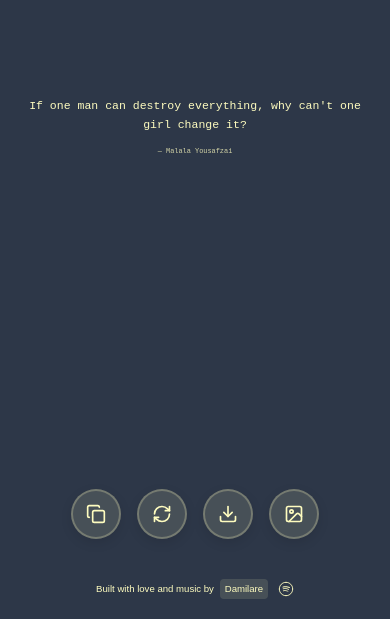
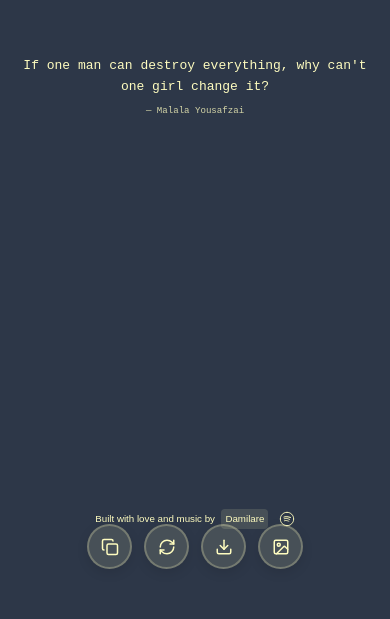
Before and after one commit to damilareoo/quotes-generator, a Next.js app: page / in a window 390 px wide. Shown: the part 225-844 px from the top of the page. Built offline with nearby package versions, Linux system fonts and the light colour scheme; no server answers; a web font is replaced by a local one.

Commit message:
feat: enhance mobile responsiveness for Inspiration Canvas
Improve viewport visibility and text readability on mobile devices.

Co-authored-by: Damilare Osofisan <161754462+damilareoo@users.noreply.github.com>

```diff
--- a/app/globals.css
+++ b/app/globals.css
@@ -9,6 +9,8 @@ body {
   height: 100%;
   width: 100%;
   overflow: hidden;
+  /* Set base font size for better mobile readability */
+  font-size: 16px;
 }
 
 * {
@@ -16,6 +18,13 @@ body {
   margin: 0;
   padding: 0;
   border: none;
+}
+
+/* Responsive font sizing */
+@media (max-width: 768px) {
+  html {
+    font-size: 15px;
+  }
 }
 
 @media (max-width: 640px) {
@@ -26,6 +35,12 @@ body {
 
 @media (max-width: 480px) {
   html {
+    font-size: 13px;
+  }
+}
+
+@media (max-width: 360px) {
+  html {
     font-size: 12px;
   }
 }
@@ -33,6 +48,11 @@ body {
 body {
   font-family: Arial, Helvetica, sans-serif;
   overflow: hidden;
+  /* Prevent text size adjustment after orientation changes in iOS */
+  -webkit-text-size-adjust: 100%;
+  /* Improve text rendering */
+  -webkit-font-smoothing: antialiased;
+  -moz-osx-font-smoothing: grayscale;
 }
 
 /* Hide scrollbars but allow scrolling if needed */
@@ -51,6 +71,21 @@ canvas {
   margin: 0;
   padding: 0;
   border: none;
+}
+
+/* Ensure buttons have proper touch targets */
+button {
+  touch-action: manipulation;
+}
+
+/* Prevent text selection for better mobile experience */
+.no-select {
+  -webkit-touch-callout: none;
+  -webkit-user-select: none;
+  -khtml-user-select: none;
+  -moz-user-select: none;
+  -ms-user-select: none;
+  user-select: none;
 }
 
 @layer utilities {
--- a/app/page.tsx
+++ b/app/page.tsx
@@ -226,25 +226,34 @@ export default function ColorQuotes() {
     // Adjust font size based on screen width
     let responsiveSize = baseFontSize
 
+    // More aggressive scaling for mobile devices
     if (windowSize.width < 768) {
-      responsiveSize = baseFontSize * 0.8
+      responsiveSize = baseFontSize * 0.75
     }
     if (windowSize.width < 480) {
-      responsiveSize = baseFontSize * 0.6
+      responsiveSize = baseFontSize * 0.55
+    }
+    if (windowSize.width < 360) {
+      responsiveSize = baseFontSize * 0.45
     }
 
     // Further reduce for very long quotes
     if (quoteLength > 200) {
-      responsiveSize *= 0.7
+      responsiveSize *= 0.65
     } else if (quoteLength > 100) {
-      responsiveSize *= 0.85
+      responsiveSize *= 0.8
     }
 
-    return `${responsiveSize}rem`
+    // Ensure minimum readable font size (16px equivalent)
+    const minSize = windowSize.width < 360 ? 0.9 : 1
+    return `${Math.max(responsiveSize, minSize)}rem`
   }
 
+  // Determine if we should use a more compact layout for small screens
+  const useCompactLayout = windowSize.width < 480
+
   const containerStyle = {
-    backgroundColor: colorScheme.background, // Single background color
+    backgroundColor: colorScheme.background,
     color: colorScheme.text,
     height: "100vh",
     width: "100vw",
@@ -267,10 +276,11 @@ export default function ColorQuotes() {
     padding: 0,
     position: "relative" as const,
     overflow: "hidden",
-    maxHeight: "calc(100vh - 60px)",
+    // Adjust max height to ensure content fits on mobile
+    maxHeight: useCompactLayout ? "calc(100vh - 120px)" : "calc(100vh - 60px)",
     margin: 0,
     border: "none",
-    background: "none", // No background
+    background: "none",
   }
 
   const quoteContainerStyle = {
@@ -280,11 +290,19 @@ export default function ColorQuotes() {
     justifyContent: layout.position === "center" ? "center" : layout.position === "top" ? "flex-start" : "flex-end",
     maxWidth: windowSize.width > 768 ? "800px" : "100%",
     width: "100%",
-    padding: windowSize.width > 480 ? "2rem" : "1rem",
-    marginBottom: "80px",
+    // Adjust padding for mobile
+    padding: useCompactLayout ? "1rem" : windowSize.width > 480 ? "2rem" : "1.5rem",
+    // Adjust bottom margin to ensure buttons are visible
+    marginBottom: useCompactLayout ? "100px" : "80px",
     border: "none",
     boxShadow: "none",
-    background: "none", // No background
+    background: "none",
+    // Add max-height to ensure content doesn't overflow
+    maxHeight: useCompactLayout ? "calc(100vh - 160px)" : "calc(100vh - 140px)",
+    overflowY: "auto" as const,
+    // Hide scrollbar but allow scrolling
+    scrollbarWidth: "none" as const,
+    msOverflowStyle: "none" as const,
   }
 
   const quoteStyle = {
@@ -295,53 +313,62 @@ export default function ColorQuotes() {
     lineHeight: typography.lineHeight,
     textAlign: layout.alignment as "center" | "left" | "right",
     transition: "all 0.8s ease-in-out",
-    maxHeight: "60vh",
+    // Ensure text doesn't overflow
+    maxHeight: useCompactLayout ? "calc(70vh - 160px)" : "60vh",
     overflow: "hidden",
     textOverflow: "ellipsis" as const,
     wordWrap: "break-word" as const,
     hyphens: "auto" as const,
     border: "none",
     boxShadow: "none",
-    background: "none", // No background
+    background: "none",
+    // Improve readability with minimum line height
+    minHeight: "1em",
   }
 
   const authorStyle = {
     fontFamily: typography.fontFamily,
-    fontSize: `calc(${getResponsiveFontSize()} * 0.6)`,
+    // Ensure author text is readable but proportional to quote text
+    fontSize: `calc(${getResponsiveFontSize()} * 0.7)`,
     fontWeight: "normal",
     opacity: 0.8,
-    marginTop: "1rem",
+    marginTop: useCompactLayout ? "0.5rem" : "1rem",
     textAlign: layout.alignment as "center" | "left" | "right",
     wordWrap: "break-word" as const,
     border: "none",
     boxShadow: "none",
-    background: "none", // No background
+    background: "none",
+    // Ensure minimum readable size
+    minFontSize: useCompactLayout ? "0.8rem" : "1rem",
   }
 
   const footerStyle = {
-    padding: "1rem",
+    padding: useCompactLayout ? "0.5rem" : "1rem",
     width: "100%",
     display: "flex",
     justifyContent: "center",
     alignItems: "center",
     gap: "0.5rem",
-    fontSize: windowSize.width > 480 ? "1rem" : "0.8rem",
+    // Adjust font size for better readability on mobile
+    fontSize: useCompactLayout ? "0.75rem" : windowSize.width > 480 ? "1rem" : "0.8rem",
     fontFamily: "Geist, sans-serif",
     transition: "all 0.8s ease-in-out",
     flexWrap: "wrap" as const,
-    minHeight: "60px",
+    // Reduce minimum height on mobile
+    minHeight: useCompactLayout ? "40px" : "60px",
     position: "relative" as const,
     zIndex: 10,
     border: "none",
     boxShadow: "none",
-    background: "none", // No background
+    background: "none",
     margin: 0,
   }
 
   const linkStyle = {
     color: colorScheme.text,
     backgroundColor: `${colorScheme.text}20`,
-    padding: "0.2rem 0.4rem",
+    // Increase padding for better touch targets
+    padding: useCompactLayout ? "0.2rem 0.3rem" : "0.2rem 0.4rem",
     borderRadius: "4px",
     textDecoration: "none",
     transition: "all 0.3s ease",
@@ -350,11 +377,13 @@ export default function ColorQuotes() {
   // Button container style for grouping buttons
   const buttonContainerStyle = {
     position: "fixed" as const,
-    bottom: "80px",
+    // Adjust position to ensure visibility
+    bottom: useCompactLayout ? "50px" : "80px",
     left: "50%",
     transform: "translateX(-50%)",
     display: "flex",
-    gap: "16px",
+    // Reduce gap on smaller screens
+    gap: useCompactLayout ? "12px" : "16px",
     alignItems: "center",
     justifyContent: "center",
     zIndex: 100,
@@ -365,8 +394,9 @@ export default function ColorQuotes() {
     color: colorScheme.text,
     border: `2px solid ${colorScheme.text}40`,
     borderRadius: "50%",
-    width: windowSize.width > 480 ? "60px" : "50px",
-    height: windowSize.width > 480 ? "60px" : "50px",
+    // Adjust button size for better touch targets on mobile
+    width: useCompactLayout ? "45px" : windowSize.width > 480 ? "60px" : "50px",
+    height: useCompactLayout ? "45px" : windowSize.width > 480 ? "60px" : "50px",
     display: "flex",
     alignItems: "center",
     justifyContent: "center",
@@ -374,6 +404,9 @@ export default function ColorQuotes() {
     transition: "all 0.3s ease",
     boxShadow: "0 4px 12px rgba(0, 0, 0, 0.1)",
     outline: "none",
+    // Ensure minimum touch target size (44px is recommended)
+    minWidth: "44px",
+    minHeight: "44px",
   }
 
   const buttonHoverStyle = {
@@ -453,9 +486,9 @@ export default function ColorQuotes() {
                 </svg>
               </motion.div>
             ) : shareStatus === "copied" ? (
-              <Check size={windowSize.width > 480 ? 24 : 20} />
+              <Check size={useCompactLayout ? 18 : windowSize.width > 480 ? 24 : 20} />
             ) : (
-              <Copy size={windowSize.width > 480 ? 24 : 20} />
+              <Copy size={useCompactLayout ? 18 : windowSize.width > 480 ? 24 : 20} />
             )}
           </motion.button>
 
@@ -471,7 +504,7 @@ export default function ColorQuotes() {
             aria-label="Get fresh quote"
           >
             <RefreshCw
-              size={windowSize.width > 480 ? 24 : 20}
+              size={useCompactLayout ? 18 : windowSize.width > 480 ? 24 : 20}
               style={{
                 transition: "transform 0.5s ease",
                 transform: isRefreshing ? "rotate(180deg)" : "rotate(0deg)",
@@ -515,9 +548,9 @@ export default function ColorQuotes() {
                 </svg>
               </motion.div>
             ) : shareStatus === "downloaded" ? (
-              <Check size={windowSize.width > 480 ? 24 : 20} />
+              <Check size={useCompactLayout ? 18 : windowSize.width > 480 ? 24 : 20} />
             ) : (
-              <Download size={windowSize.width > 480 ? 24 : 20} />
+              <Download size={useCompactLayout ? 18 : windowSize.width > 480 ? 24 : 20} />
             )}
           </motion.button>
 
@@ -532,7 +565,7 @@ export default function ColorQuotes() {
             }}
             aria-label="Create thumbnail"
           >
-            <ImageIcon size={windowSize.width > 480 ? 24 : 20} />
+            <ImageIcon size={useCompactLayout ? 18 : windowSize.width > 480 ? 24 : 20} />
           </motion.button>
         </div>
 
@@ -548,7 +581,7 @@ export default function ColorQuotes() {
             aria-label="Damilare's Spotify playlist"
             style={{ display: "flex", alignItems: "center", marginLeft: "4px" }}
           >
-            <SpotifyIcon color={colorScheme.text} size={windowSize.width > 480 ? 20 : 16} />
+            <SpotifyIcon color={colorScheme.text} size={useCompactLayout ? 16 : windowSize.width > 480 ? 20 : 18} />
           </a>
         </footer>
       </div>
--- a/components/thumbnail-generator.tsx
+++ b/components/thumbnail-generator.tsx
@@ -49,6 +49,7 @@ export function ThumbnailGenerator({
 
     // Draw quote
     const maxWidth = width * 0.8
+    // Adjust font size based on width to ensure readability
     const fontSize = Math.max(12, Math.min(16, Math.floor(width / 25)))
     ctx.font = `${fontSize}px ${fontFamily.split(",")[0]}`
     ctx.textAlign = "center"
@@ -60,7 +61,8 @@ export function ThumbnailGenerator({
       let line = ""
       let testLine = ""
       let lineCount = 0
-      const maxLines = 4 // Limit to 4 lines for thumbnail
+      // Adjust max lines based on thumbnail size
+      const maxLines = Math.floor(height / (lineHeight * 1.5))
       let truncated = false
 
       for (let n = 0; n < words.length; n++) {
--- a/components/thumbnail-modal.tsx
+++ b/components/thumbnail-modal.tsx
@@ -1,6 +1,6 @@
 "use client"
 
-import { useState, useRef } from "react"
+import { useState, useRef, useEffect } from "react"
 import { ThumbnailGenerator } from "./thumbnail-generator"
 import { Download, Copy, X } from "lucide-react"
 
@@ -25,7 +25,26 @@ export function ThumbnailModal({
 }: ThumbnailModalProps) {
   const [thumbnailUrl, setThumbnailUrl] = useState<string | null>(null)
   const [copyStatus, setCopyStatus] = useState<"idle" | "copied">("idle")
+  const [windowSize, setWindowSize] = useState({
+    width: typeof window !== "undefined" ? window.innerWidth : 0,
+    height: typeof window !== "undefined" ? window.innerHeight : 0,
+  })
   const timeoutRef = useRef<NodeJS.Timeout>()
+
+  // Update window size on resize
+  useEffect(() => {
+    const handleResize = () => {
+      setWindowSize({
+        width: window.innerWidth,
+        height: window.innerHeight,
+      })
+    }
+
+    window.addEventListener("resize", handleResize)
+    handleResize() // Initial call
+
+    return () => window.removeEventListener("resize", handleResize)
+  }, [])
 
   if (!isOpen) return null
 
@@ -72,6 +91,13 @@ export function ThumbnailModal({
     }
   }
 
+  // Determine if we're on a small screen
+  const isSmallScreen = windowSize.width < 480
+
+  // Calculate appropriate thumbnail size for the screen
+  const thumbnailWidth = isSmallScreen ? Math.min(300, windowSize.width - 60) : 400
+  const thumbnailHeight = Math.floor(thumbnailWidth * 0.75) // Maintain 4:3 aspect ratio
+
   return (
     <div
       style={{
@@ -85,7 +111,7 @@ export function ThumbnailModal({
         alignItems: "center",
         justifyContent: "center",
         zIndex: 1000,
-        padding: "20px",
+        padding: isSmallScreen ? "10px" : "20px",
       }}
       onClick={onClose}
     >
@@ -93,9 +119,9 @@ export function ThumbnailModal({
         style={{
           backgroundColor: "white",
           borderRadius: "12px",
-          padding: "24px",
-          maxWidth: "90%",
-          maxHeight: "90%",
+          padding: isSmallScreen ? "16px" : "24px",
+          maxWidth: "95%",
+          maxHeight: "95%",
           overflow: "auto",
           boxShadow: "0 10px 25px rgba(0, 0, 0, 0.2)",
           display: "flex",
@@ -108,25 +134,33 @@ export function ThumbnailModal({
         <button
           style={{
             position: "absolute",
-            top: "12px",
-            right: "12px",
+            top: isSmallScreen ? "8px" : "12px",
+            right: isSmallScreen ? "8px" : "12px",
             background: "none",
             border: "none",
             cursor: "pointer",
             color: "#666",
+            padding: isSmallScreen ? "4px" : "8px",
+            // Ensure minimum touch target size
+            minWidth: "44px",
+            minHeight: "44px",
+            display: "flex",
+            alignItems: "center",
+            justifyContent: "center",
           }}
           onClick={onClose}
           aria-label="Close"
         >
-          <X size={24} />
+          <X size={isSmallScreen ? 20 : 24} />
         </button>
 
         <h2
           style={{
-            margin: "0 0 20px 0",
+            margin: "0 0 16px 0",
             color: "#333",
-            fontSize: "1.5rem",
+            fontSize: isSmallScreen ? "1.2rem" : "1.5rem",
             fontWeight: "bold",
+            paddingRight: isSmallScreen ? "40px" : "0", // Make room for close button
           }}
         >
           Quote Thumbnail
@@ -134,7 +168,7 @@ export function ThumbnailModal({
 
         <div
           style={{
-            marginBottom: "20px",
+            marginBottom: isSmallScreen ? "16px" : "20px",
             display: "flex",
             justifyContent: "center",
           }}
@@ -146,16 +180,18 @@ export function ThumbnailModal({
             textColor={textColor}
             fontFamily={fontFamily}
             onGenerated={handleThumbnailGenerated}
-            width={400}
-            height={300}
+            width={thumbnailWidth}
+            height={thumbnailHeight}
           />
         </div>
 
         <div
           style={{
             display: "flex",
-            gap: "12px",
-            marginTop: "10px",
+            gap: isSmallScreen ? "8px" : "12px",
+            marginTop: isSmallScreen ? "8px" : "10px",
+            width: "100%",
+            justifyContent: "center",
           }}
         >
           <button
@@ -163,7 +199,7 @@ export function ThumbnailModal({
               display: "flex",
               alignItems: "center",
               gap: "8px",
-              padding: "10px 16px",
+              padding: isSmallScreen ? "8px 12px" : "10px 16px",
               backgroundColor: "#f3f4f6",
               border: "1px solid #d1d5db",
               borderRadius: "6px",
@@ -171,6 +207,9 @@ export function ThumbnailModal({
               color: "#374151",
               fontWeight: "medium",
               transition: "all 0.2s",
+              fontSize: isSmallScreen ? "0.9rem" : "1rem",
+              // Ensure minimum touch target size
+              minHeight: "44px",
             }}
             onClick={copyThumbnail}
           >
@@ -180,7 +219,7 @@ export function ThumbnailModal({
               </>
             ) : (
               <>
-                <Copy size={18} />
+                <Copy size={isSmallScreen ? 16 : 18} />
                 <span>Copy</span>
               </>
             )}
@@ -191,7 +230,7 @@ export function ThumbnailModal({
               display: "flex",
               alignItems: "center",
               gap: "8px",
-              padding: "10px 16px",
+              padding: isSmallScreen ? "8px 12px" : "10px 16px",
               backgroundColor: "#4f46e5",
               border: "none",
               borderRadius: "6px",
@@ -199,10 +238,13 @@ export function ThumbnailModal({
               color: "white",
               fontWeight: "medium",
               transition: "all 0.2s",
+              fontSize: isSmallScreen ? "0.9rem" : "1rem",
+              // Ensure minimum touch target size
+              minHeight: "44px",
             }}
             onClick={downloadThumbnail}
           >
-            <Download size={18} />
+            <Download size={isSmallScreen ? 16 : 18} />
             <span>Download</span>
           </button>
         </div>
```
Also changed, not shown: 1 other file (tests, documents, lock files or other folders).
